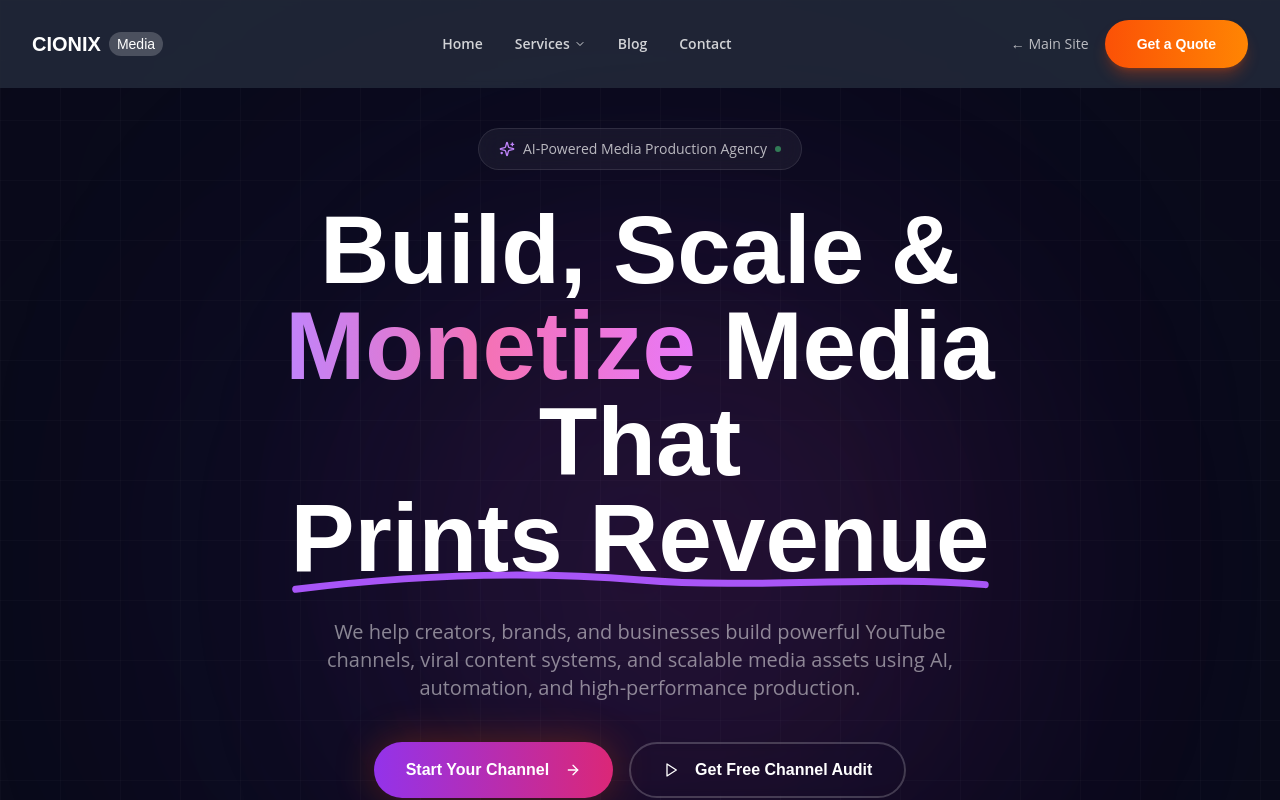
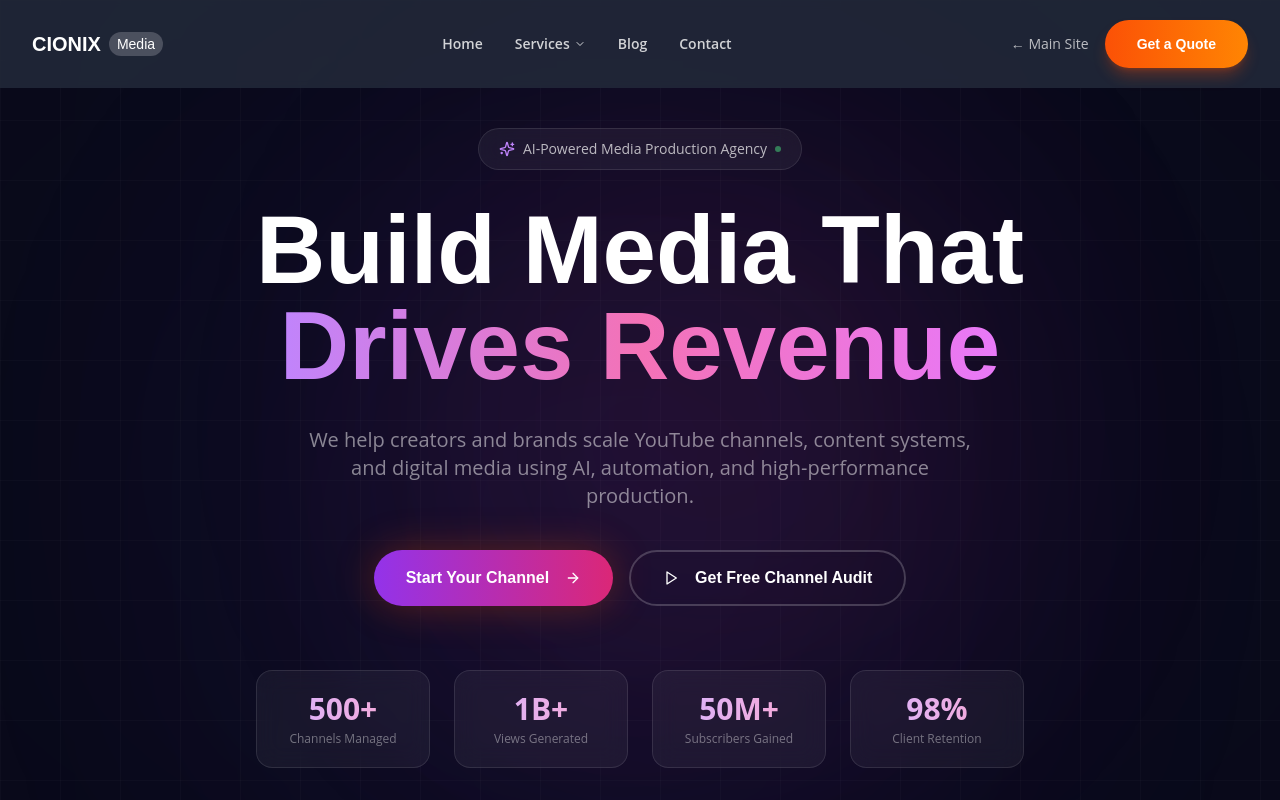
Before and after one commit to mtewatia/CIONIX-WEB, a React (Vite) app: page /media in a window 1280 px wide. Shown: the top 800 px of the page. Built offline with nearby package versions, Linux system fonts and the light colour scheme; the HTML template or start-up script is replaced by a standard one.

Commit message:
Changes
Co-authored-by: mtewatia <5320051+mtewatia@users.noreply.github.com>

```diff
--- a/src/components/media/MediaHero.tsx
+++ b/src/components/media/MediaHero.tsx
@@ -23,27 +23,14 @@ const MediaHero = () => {
           </div>
 
           <h1 className="text-5xl md:text-6xl lg:text-7xl xl:text-8xl font-bold font-heading text-white leading-[1.05] mb-8">
-            Build, Scale &{" "}
+            Build Media That{" "}
             <span className="bg-gradient-to-r from-purple-400 via-pink-400 to-fuchsia-400 bg-clip-text text-transparent">
-              Monetize
-            </span>{" "}
-            Media That{" "}
-            <span className="relative inline-block">
-              Prints Revenue
-              <svg className="absolute -bottom-2 left-0 w-full" viewBox="0 0 300 12" fill="none">
-                <path d="M2 10C50 4 100 2 150 6C200 10 250 4 298 8" stroke="url(#grad)" strokeWidth="3" strokeLinecap="round" />
-                <defs>
-                  <linearGradient id="grad" x1="0" y1="0" x2="300" y2="0">
-                    <stop offset="0%" stopColor="#a855f7" />
-                    <stop offset="100%" stopColor="#ec4899" />
-                  </linearGradient>
-                </defs>
-              </svg>
+              Drives Revenue
             </span>
           </h1>
 
           <p className="text-lg md:text-xl text-white/50 leading-relaxed mb-10 max-w-2xl mx-auto">
-            We help creators, brands, and businesses build powerful YouTube channels, viral content systems, and scalable media assets using AI, automation, and high-performance production.
+            We help creators and brands scale YouTube channels, content systems, and digital media using AI, automation, and high-performance production.
           </p>
 
           <div className="flex flex-wrap justify-center gap-4 mb-16">
```
